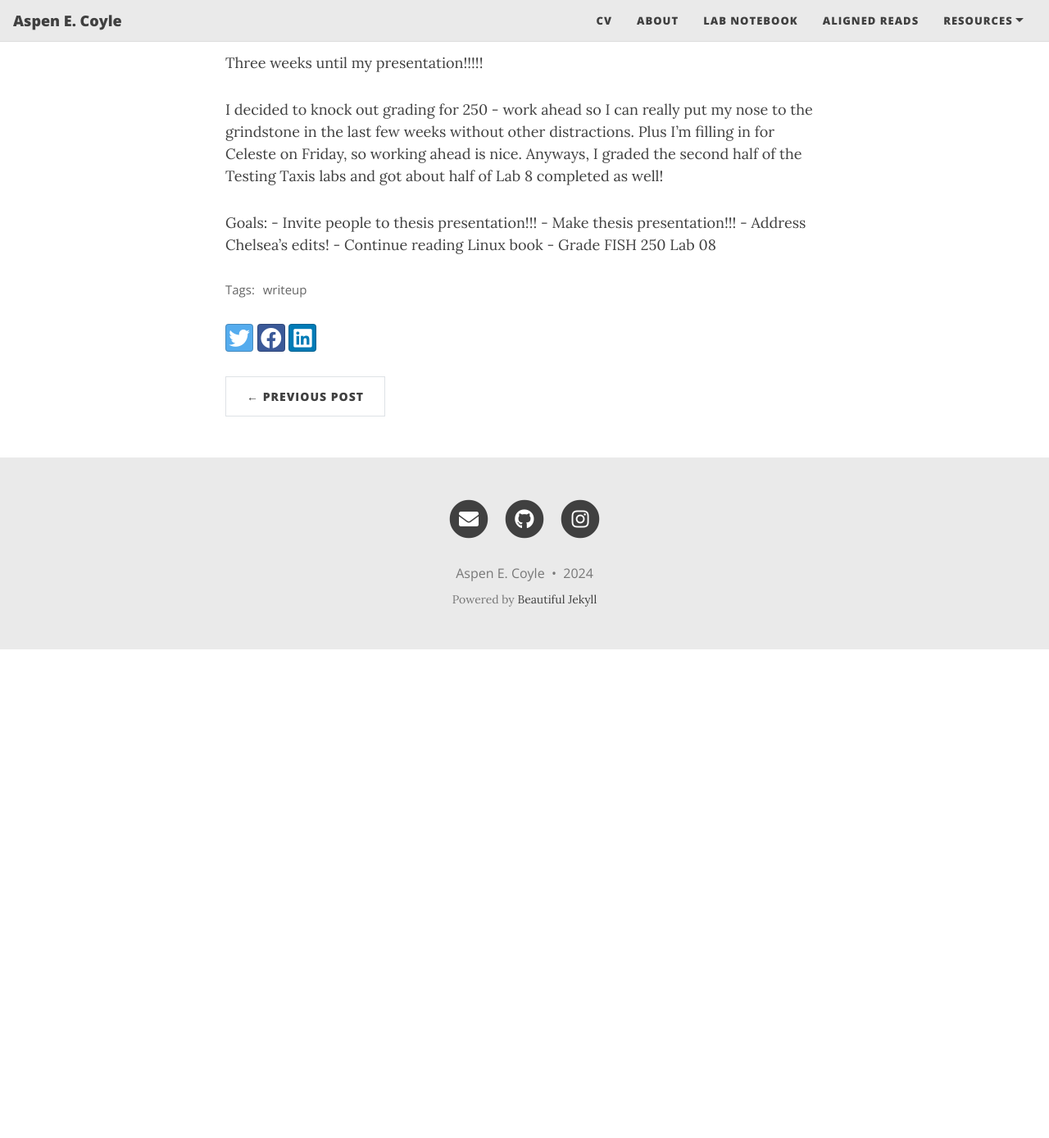
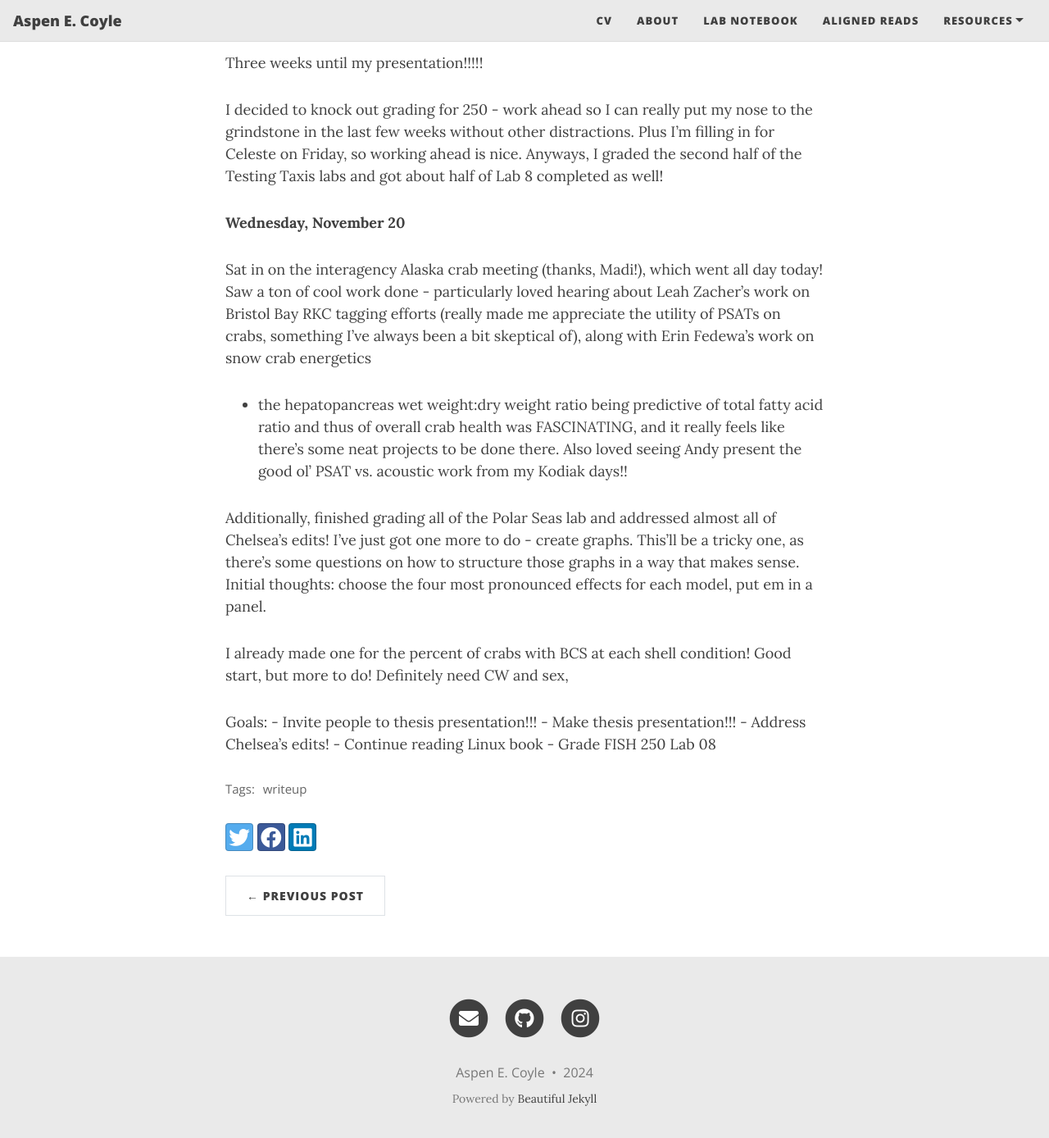
Before and after one commit to aspencoyle/aspencoyle.github.io, a Jekyll site: the page built from _posts/2024-11-01-November_posts.md, in a window 1280 px wide and 1400 px high, scrolled down 2434 px. Shown: the top 1388 px of the window at 82% size. Built offline with Jekyll 4.4.1, drawn with Linux system fonts in a browser that asks for light colours; nearby versions of some CDN libraries; before the commit the page ends 3226 px from its top, so only the background shows below that.

Commit message:
new notebook post

```diff
--- a/_posts/2024-11-01-November_posts.md
+++ b/_posts/2024-11-01-November_posts.md
@@ -71,6 +71,19 @@ Three weeks until my presentation!!!!!
 I decided to knock out grading for 250 - work ahead so I can really put my nose to the grindstone in the last few weeks without other distractions. Plus I'm filling in for Celeste on Friday,
 so working ahead is nice. Anyways, I graded the second half of the Testing Taxis labs and got about half of Lab 8 completed as well!
 
+**Wednesday, November 20**
+
+Sat in on the interagency Alaska crab meeting (thanks, Madi!), which went all day today! Saw a ton of cool work done - particularly loved hearing about Leah Zacher's work on Bristol Bay RKC
+tagging efforts (really made me appreciate the utility of PSATs on crabs, something I've always been a bit skeptical of), along with Erin Fedewa's work on snow crab energetics
+- the hepatopancreas wet weight:dry weight ratio being predictive of total fatty acid ratio and thus of overall crab health was FASCINATING, and it really feels like there's
+some neat projects to be done there. Also loved seeing Andy present the good ol' PSAT vs. acoustic work from my Kodiak days!!
+
+Additionally, finished grading all of the Polar Seas lab and addressed almost all of Chelsea's edits! I've just got one more to do - create graphs.
+This'll be a tricky one, as there's some questions on how to structure those graphs in a way that makes sense. Initial thoughts: choose the four most pronounced effects for each model,
+put em in a panel.
+
+I already made one for the percent of crabs with BCS at each shell condition! Good start, but more to do! Definitely need CW and sex,
+
 Goals:
     - Invite people to thesis presentation!!!
     - Make thesis presentation!!!
```
